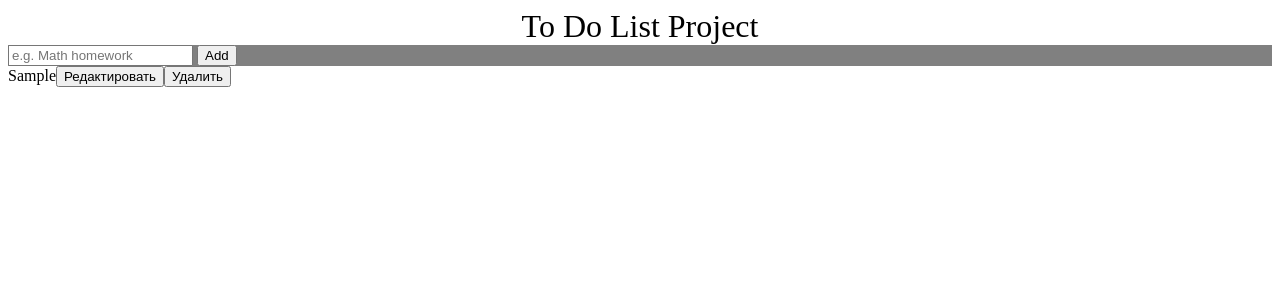
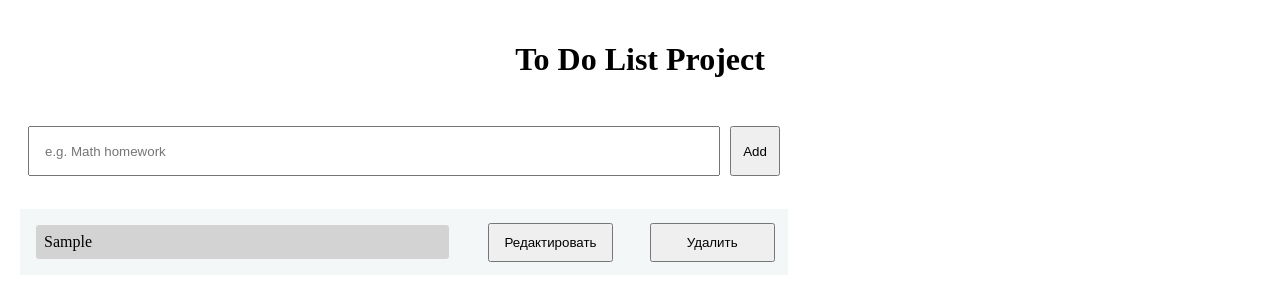
Before and after one commit to bolrob/to-do-list, a plain HTML site: page index.html in a window 1280 px wide. Both pictures are taken after typing "Sample" into the empty fields and a click on the button "Add". Drawn offline with Linux system fonts and the light colour scheme.

Commit message:
css styles

```diff
--- a/css/styles.css
+++ b/css/styles.css
@@ -1,17 +1,65 @@
-.todo-button {
-    width: 100px;
-    height: 50px;
+body {
     justify-content: center;
+    align-items: self-start;
+    min-height: 100vh;
+    margin: 0;
+    padding-top: 20px;
 }
 
-.header {
-    justify-content: center;
+.main {
+    border-radius: 14px;
+    width: 60%;
+    padding: 20px;
+}
+
+h1 {
     text-align: center;
-    background-color: white;
-    font-size: 2rem;
-    size: 100%;
+    margin-bottom: 20px;
 }
-.main {
-    background-color: grey;
 
+.todo-form {
+    display: flex;
+    gap: 10px;
+    margin-bottom: 25px;
+    padding: 0.5em;
 }
+
+.todo-input {
+    flex: 1;
+    padding: 15px;
+}
+
+.todo-input-button {
+    width: 50px;
+    height: 50px;
+}
+
+.print-container {
+    display: flex;
+    flex-direction: column;
+    gap: 10px;
+}
+
+.todo-item {
+    background-color: #f4f7f8;
+    display: flex;
+    flex-direction: row;
+    flex: content;
+    width: 100%;
+    gap: 10px;
+}
+
+.item-text {
+    margin: 1em;
+    padding: 0.5em;
+    background-color: lightgrey;
+    border-radius: 3px;
+    outline-color: black;
+    flex: 1;
+}
+
+.item-edit-button, .item-delete-button {
+    margin: 1em;
+    padding: 0.5em;
+    width: 125px;
+}
--- a/index.html
+++ b/index.html
@@ -8,16 +8,15 @@
     <script src="scripts/main.js" defer></script>
 </head>
 <body>
-    <header class="header">
+    <h1 class="header">
         To Do List Project
-    </header>
+    </h1>
     <div class="main">
         <form class="todo-form">
             <input type="text" class="todo-input" placeholder="e.g. Math homework" required>
-            <button type="submit">Add</button>
+            <button type="submit" class="todo-input-button">Add</button>
         </form>
-    </div>
-    <div class="print-container">
+        <div class="print-container"></div>
     </div>
 </body>
 </html>
--- a/scripts/main.js
+++ b/scripts/main.js
@@ -11,7 +11,7 @@ function submit(event) {
     });
     printItems(todoItems);
     item.value = "";
-    console.log(todoItems)
+    console.log(todoItems);
 }
 
 function printItems(todoItems){
@@ -21,19 +21,25 @@ function printItems(todoItems){
 
 function renderItem(printContainer, [id, {value}]) {
     const item = document.createElement("div");
-    const elementExsists = printContainer.querySelector(`[id="${id}"]`)
-    if (elementExsists) {
-        return
+    const elementExists = printContainer.querySelector(`[id="${id}"]`);
+    if (elementExists) {
+        return;
     }
     item.setAttribute("id", id);
-    item.textContent = value;
+    item.setAttribute("class", "todo-item");
+    const text = document.createElement("div");
     const editButton = document.createElement("button");
     const deleteButton = document.createElement("button");
+    text.setAttribute("class", "item-text");
+    editButton.setAttribute("class", "item-edit-button");
+    deleteButton.setAttribute("class", "item-delete-button");
+    text.textContent = value;
     editButton.textContent = "Редактировать";
     deleteButton.textContent = "Удалить";
+    item.appendChild(text)
     item.appendChild(editButton);
     item.appendChild(deleteButton);
-    printContainer.append(item)
+    printContainer.append(item);
 
 }
 
```
